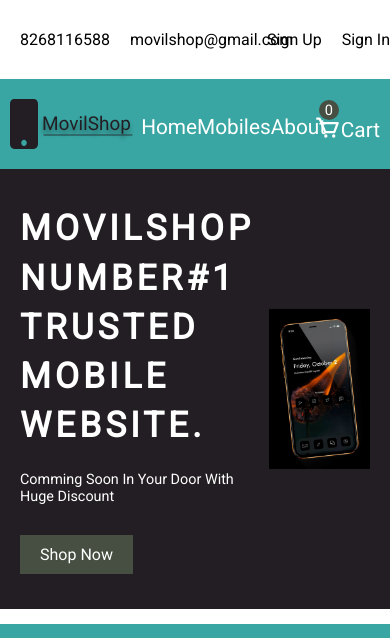
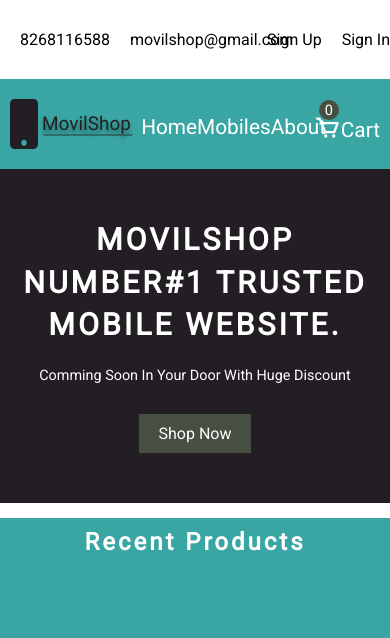
Before and after one commit to ddepu11/movil_shop_cient_side_react, a React (Create React App) app: page / in a window 390 px wide. Shown: the top 638 px of the page. Built offline with nearby package versions, Linux system fonts and the light colour scheme; no server answers.

Commit message:
style: add media query to services and hero

```diff
--- a/public/index.html
+++ b/public/index.html
@@ -3,12 +3,9 @@
   <head>
     <meta charset="utf-8" />
     <link rel="icon" href="%PUBLIC_URL%/favicon.ico" />
-    <meta name="viewport" content="width=device-width, initial-scale=1" />
+    <meta name="viewport" content="width=device-width, initial-scale=1.0" />
     <meta name="theme-color" content="#000000" />
-    <meta
-      name="description"
-      content="Web site created using create-react-app"
-    />
+    <meta name="description" content="mobile buying website" />
     <link rel="apple-touch-icon" href="%PUBLIC_URL%/logo192.png" />
 
     <link rel="manifest" href="%PUBLIC_URL%/manifest.json" />
--- a/src/api/apiUrl.js
+++ b/src/api/apiUrl.js
@@ -1,4 +1,4 @@
-const apiUrl = 'https://movil-shop.herokuapp.com';
-// const apiUrl = 'http://localhost:5000';
+// const apiUrl = 'https://movil-shop.herokuapp.com';
+const apiUrl = 'http://localhost:5000';
 
 export default apiUrl;
--- a/src/components/Services.jsx
+++ b/src/components/Services.jsx
@@ -55,7 +55,6 @@ const Wrapper = styled.section`
   .service_div {
     flex-wrap: wrap;
     gap: 5rem;
-  }
 
     .service {
       width: 250px;
@@ -89,6 +88,40 @@ const Wrapper = styled.section`
         color: var(--light-color);
       }
     }
+  }
+
+  @media screen and (max-width: 750px) {
+    h1 {
+      padding: 5px;
+      font-size: 1.5em;
+      letter-spacing: 2px;
+      margin-bottom: 60px;
+    }
+
+    .service_div {
+      gap: 2rem 3rem;
+
+      .service {
+        width: 200px;
+        padding: 40px 15px;
+
+        .s_logo {
+          top: -30px;
+          width: 50px;
+          height: 50px;
+          font-size: 1.5em;
+        }
+
+        h1 {
+          font-size: 1.3em;
+        }
+
+        p {
+          font-size: 0.9em;
+        }
+      }
+    }
+  }
 `;
 
 export default Services;
--- a/src/screens/HomeScreen.jsx
+++ b/src/screens/HomeScreen.jsx
@@ -26,9 +26,11 @@ const Home = () => {
   return (
     <Wrapper>
       <div className="header">
-        <section className="flex w-960">
+        <section className="hero flex w-960">
           <aside>
-            <h2>MovilShop Number#1 Trusted Mobile Website.</h2>
+            <h2 className="hero_heading">
+              MovilShop Number#1 Trusted Mobile Website.
+            </h2>
 
             <p>Comming soon in your door with huge discount</p>
 
@@ -110,14 +112,11 @@ const Wrapper = styled.main`
     padding: 20px;
     transform: translateY(-15px);
 
-    .flex {
-      justify-content: space-between;
-
+    .hero {
       aside {
-        align-self: center;
         color: white;
 
-        h2 {
+        .hero_heading {
           font-size: 2.2em;
           letter-spacing: 4px;
           line-height: 1.4;
@@ -140,7 +139,7 @@ const Wrapper = styled.main`
         height: 400px;
 
         img {
-          object-fit: contain;
+          object-fit: cover;
           width: 100%;
           height: 100%;
         }
@@ -156,7 +155,8 @@ const Wrapper = styled.main`
     .heading {
       margin-bottom: 50px;
       font-size: 1.8em;
-      letter-spacing: 2px;
+      letter-spacing: 3px;
+      color: var(--light-color);
     }
 
     .mobiles {
@@ -179,6 +179,35 @@ const Wrapper = styled.main`
       transform: scale(1.1);
     }
   }
+
+  @media screen and (max-width: 750px) {
+    .header {
+      .hero {
+        aside {
+          text-align: center;
+          padding: 30px 0;
+
+          .hero_heading {
+            font-size: 1.9em;
+            letter-spacing: 3px;
+            line-height: 1.4;
+          }
+        }
+
+        .hero_img {
+          display: none;
+        }
+      }
+    }
+
+    .recent-mobiles {
+      padding: 10px 10px 15px;
+      .heading {
+        margin-bottom: 35px;
+        font-size: 1.5em;
+      }
+    }
+  }
 `;
 
 export default Home;
```
Lines whose indentation alone changed are shown as unchanged.
